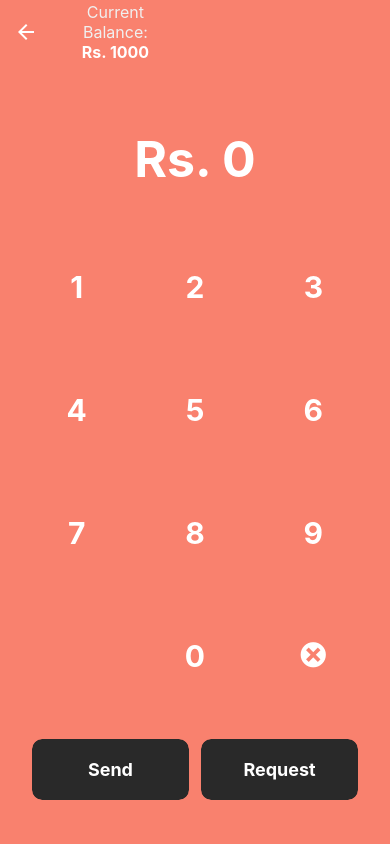
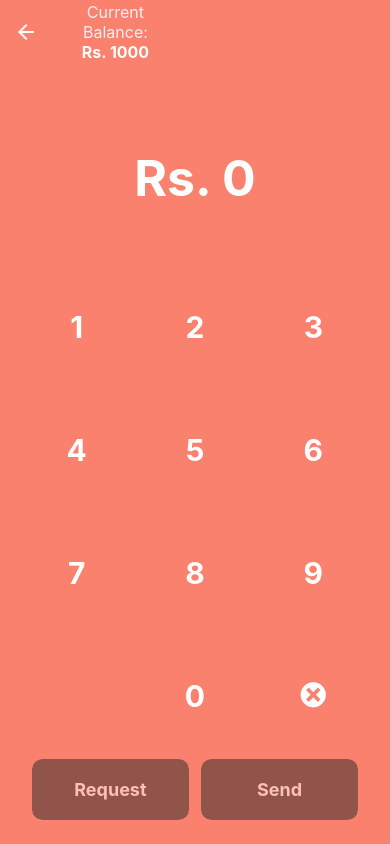
Before and after one commit to sudo-umair/SadaPay_Clone, a React Native app: screen /SendAndRequest in a window 390 px wide. Built offline with nearby package versions, Linux system fonts and the light colour scheme; what react-native-toast-notifications would draw is missing.

Commit message:
Added opacity to buttons and minor UI changes

```diff
--- a/src/components/SendAndRequestScreen/Button.tsx
+++ b/src/components/SendAndRequestScreen/Button.tsx
@@ -33,6 +33,7 @@ const styles = StyleSheet.create({
   },
   disabledButton: {
     backgroundColor: '#292929',
+    opacity: 0.5,
   },
   buttonText: {
     color: 'white',
--- a/src/components/SendAndRequestScreen/ButtonsContainer.tsx
+++ b/src/components/SendAndRequestScreen/ButtonsContainer.tsx
@@ -17,8 +17,8 @@ const ButtonsContainer = ({
 
   return (
     <View style={styles.buttonsContainer}>
+      <Button disabled={disabled} title="Request" onPress={onRequestPress} />
       <Button disabled={disabled} title="Send" onPress={onSendPress} />
-      <Button disabled={disabled} title="Request" onPress={onRequestPress} />
     </View>
   );
 };
--- a/src/components/SendAndRequestScreen/InputAmount.tsx
+++ b/src/components/SendAndRequestScreen/InputAmount.tsx
@@ -21,7 +21,7 @@ export default InputAmount;
 
 const styles = StyleSheet.create({
   inputContainer: {
-    flex: 1,
+    flex: 2,
     display: 'flex',
     justifyContent: 'center',
     alignItems: 'center',
--- a/src/components/SendAndRequestScreen/KeyPad.tsx
+++ b/src/components/SendAndRequestScreen/KeyPad.tsx
@@ -32,7 +32,7 @@ export default KeyPad;
 
 const styles = StyleSheet.create({
   keysContainer: {
-    flex: 4,
+    flex: 6,
     flexDirection: 'row',
     justifyContent: 'space-around',
     alignItems: 'center',
```
